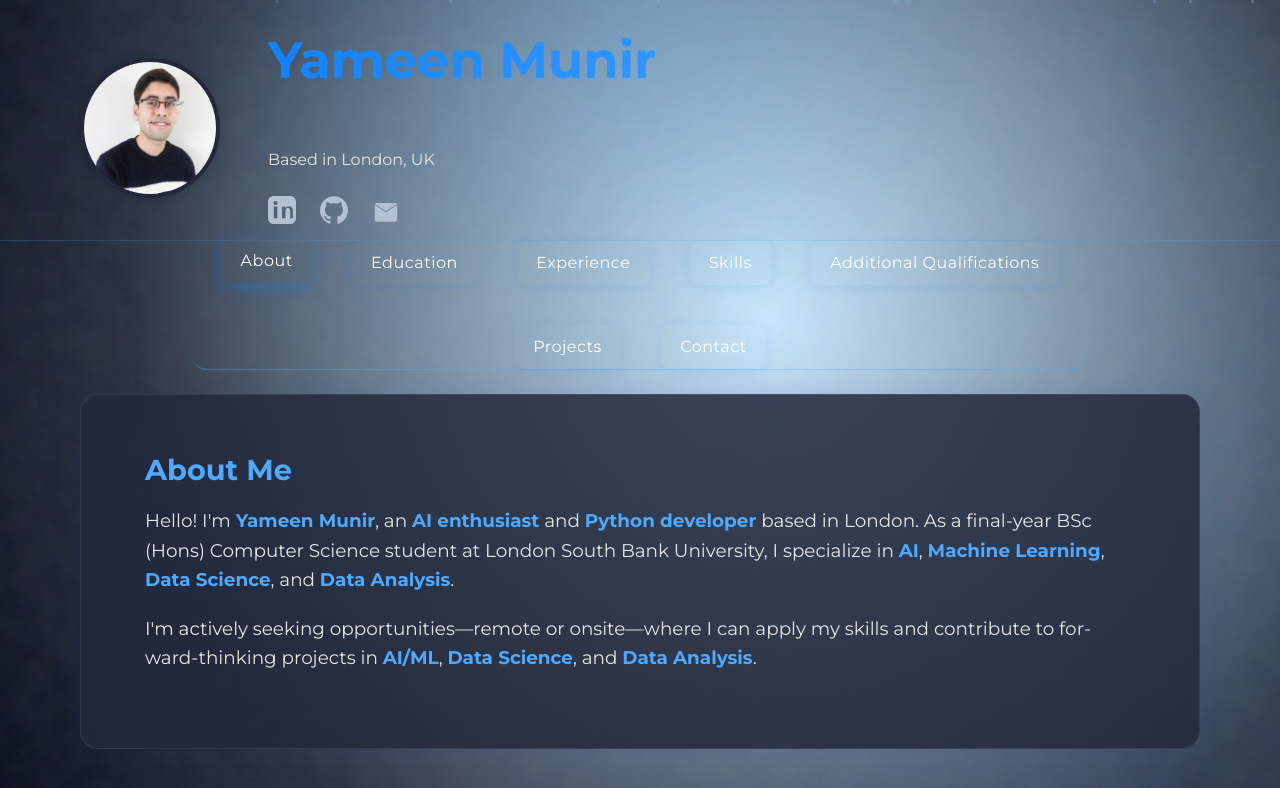
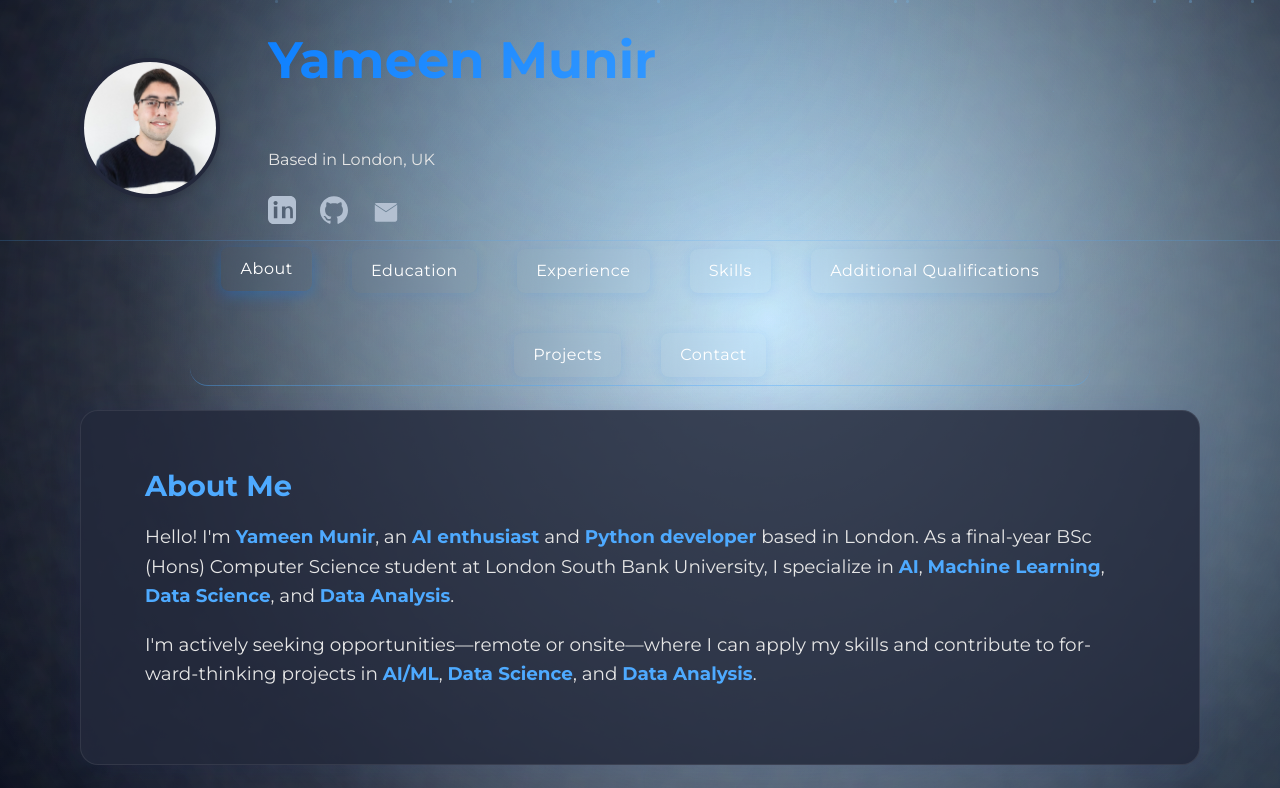
Before and after one commit to YameenMunir/Portfolio-Website, a React (Vite) app: page / in a window 1280 px wide. Shown: the top 788 px of the page. Built offline with nearby package versions, Linux system fonts and the light colour scheme.

Commit message:
fix: adjust navbar padding and position for improved layout and visibility

```diff
--- a/src/App.css
+++ b/src/App.css
@@ -242,6 +242,7 @@ body::before {
   border-bottom: 1px solid rgba(78, 170, 255, 0.4);
   border-radius: 0;
   transition: all 0.3s cubic-bezier(0.4, 0, 0.2, 1);
+  padding: 0.5rem 0;
 }
 .navbar ul {
   display: flex;
@@ -277,9 +278,10 @@ body::before {
   color: #fff;
   border-color: rgba(255, 255, 255, 0.4);
   box-shadow: 0 4px 20px rgba(78, 170, 255, 0.4);
-  transform: translateY(-2px);
+  transform: translateY(-1px);
   backdrop-filter: blur(15px);
   -webkit-backdrop-filter: blur(15px);
+  z-index: 1;
 }
 main {
   padding: 3rem 0;
@@ -770,7 +772,7 @@ h3 {
 /* Floating navbar */
 .glass-navbar {
   position: sticky;
-  top: 2.2rem;
+  top: 4.5rem;
   margin: 0 auto 1.5rem auto;
   border-radius: 18px;
   width: 90%;
```
